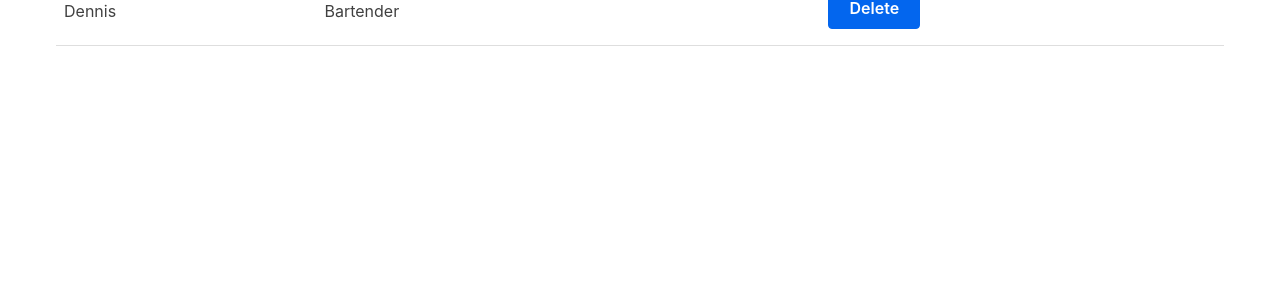
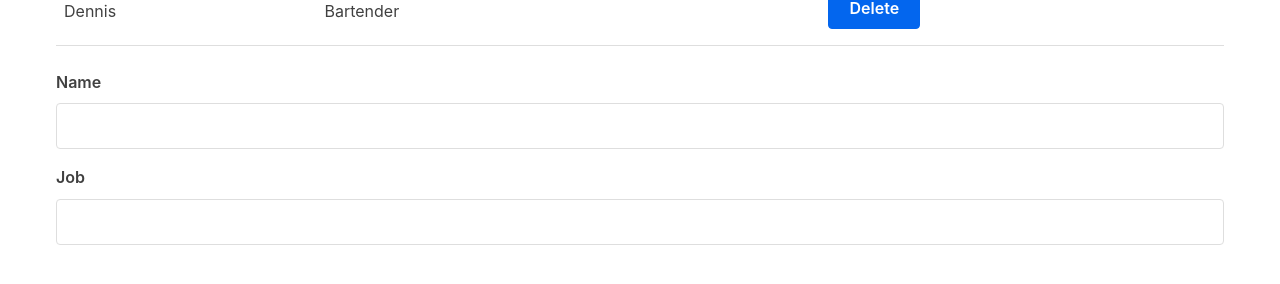
Before and after one commit to Robot55/react-tutorial002, a React (Create React App) app: page / in a window 1280 px wide. Shown: the part 266-550 px from the top of the page. Built offline with nearby package versions, Linux system fonts and the light colour scheme; the HTML template or start-up script is replaced by a standard one.

Commit message:
added <form/> component below the Table component in App.js

```diff
--- a/src/App.js
+++ b/src/App.js
@@ -1,5 +1,6 @@
 import React, { Component } from 'react'
 import Table from './Table'
+import Form from './Form'
 
 
 
@@ -39,7 +40,8 @@ class App extends Component {
     const { characters } = this.state
     return (
       <div className="container">
-        <Table characterData={characters} />
+      <Table characterData={characters} removeCharacter={this.removeCharacter} />
+      <Form />
       </div>
     )
   }
```
